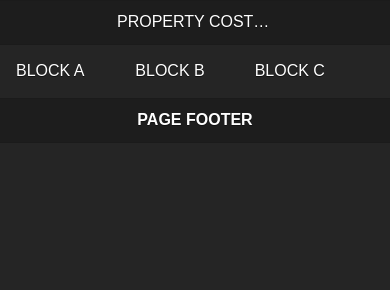
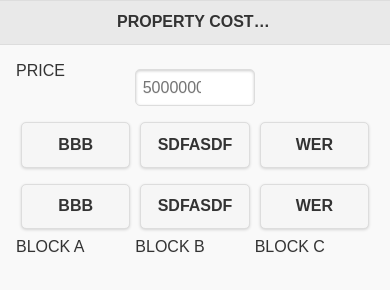
Before and after one commit to yukunix/CostsCalc, a plain HTML site: page www/index.html in a window 390 px wide. Drawn offline with Linux system fonts and the light colour scheme; some packages are replaced by stand-ins of ours.

Commit message:
add grid

```diff
--- a/www/index.html
+++ b/www/index.html
@@ -41,23 +41,40 @@
             <!-- //app.initialize(); -->
         </script>
 
-        <div data-role="page" data-theme="b">
+        <div data-role="page" data-theme="a">
 
             <div data-role="header">
-                <h1>Property Costs Calculator</h1>
+                <h3>Property Costs Calculator</h3>
             </div><!-- /header -->
 
             <div role="main" class="ui-content">
+                <form>
+                    <div class="ui-grid-b">
+                     <div class="ui-block-a"><label for="price" >Price</label></div>
+                     <div class="ui-block-b"><input type="number" data-clear-btn="true" name="price" id="price" pattern="[0-9]*" placeholder="5000000" value=""></div>
+                     <div class="ui-block-c"></div>
+
+                    <div class="ui-block-a"><input type="button" value="bbb"></div>
+                    <div class="ui-block-b"><input type="reset" value="sdfasdf"></div>
+                    <div class="ui-block-c"><input type="submit" value="wer"></div>
+
+                    <div class="ui-block-a"><input type="button" value="bbb"></div>
+                    <div class="ui-block-b"><input type="reset" value="sdfasdf"></div>
+                    <div class="ui-block-c"><input type="submit" value="wer"></div>
+                </div>
+                </form>
+
                 <div class="ui-grid-b">
                     <div class="ui-block-a">Block A</div>
                     <div class="ui-block-b">Block B</div>
                     <div class="ui-block-c">Block C</div>
+
+
                 </div><!-- /grid-b -->
+
+
             </div><!-- /content -->
 
-            <div data-role="footer">
-                <h4>Page Footer</h4>
-            </div><!-- /footer -->
         </div><!-- /page -->
 
     </body>
```
